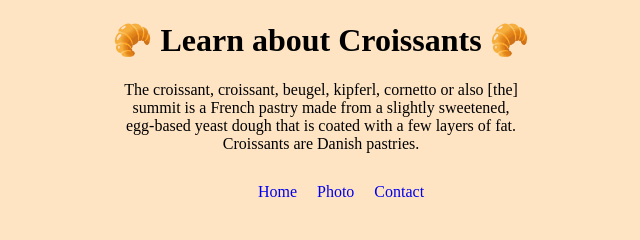
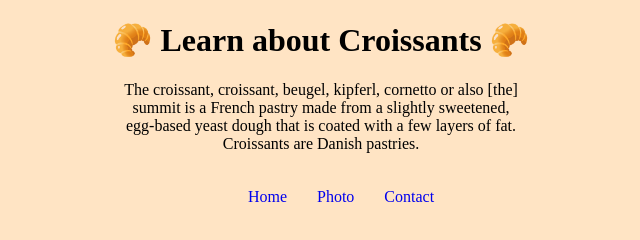
Before and after one commit to MadlenSummer/Multipe-Pages-Static-Website, a plain HTML site: page index.html in a window 1280 px wide. Shown: the full height of the page, 319-959 px from the left. Drawn offline with Linux system fonts and the light colour scheme.

Commit message:
changed padding

```diff
--- a/css/style.css
+++ b/css/style.css
@@ -20,7 +20,7 @@ ul {
 }
 
 li {
-    padding: 10px;
+    padding: 15px;
 }
 
 a {
```
